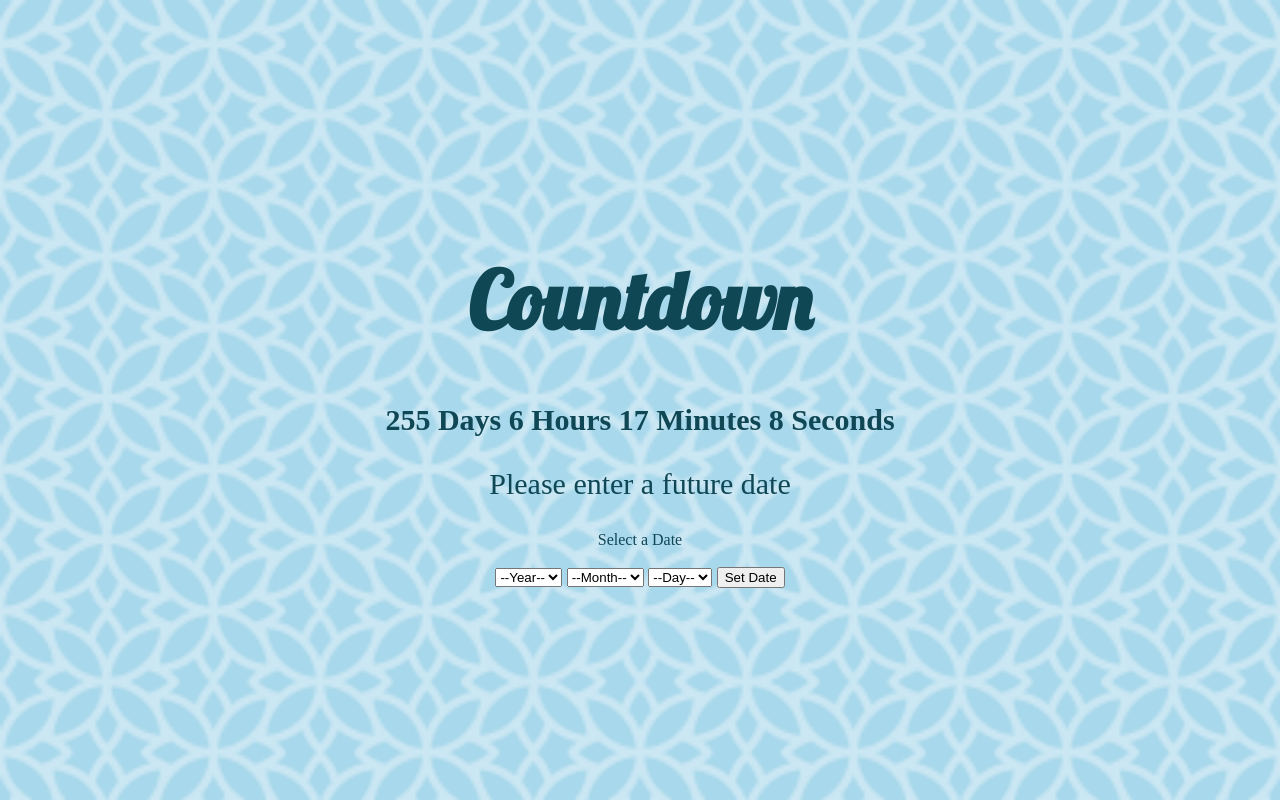
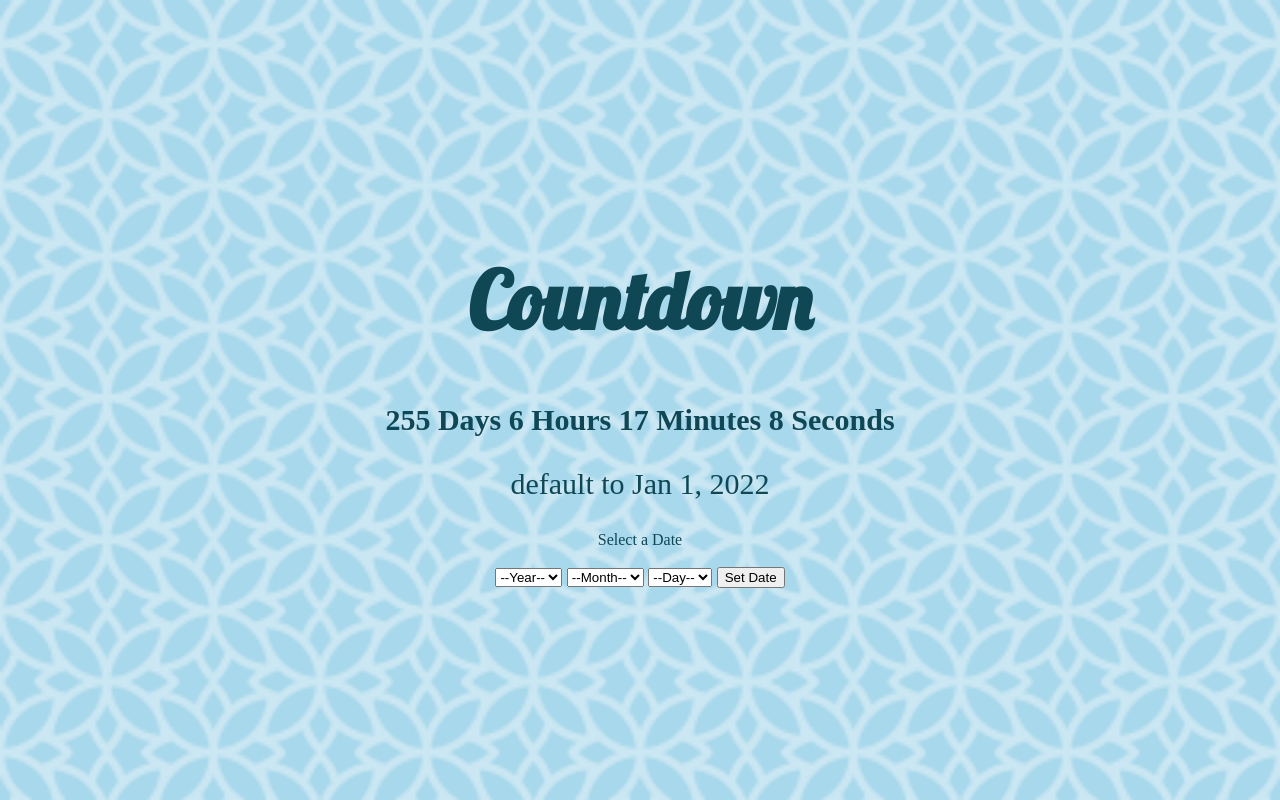
Before and after one commit to legendmine0117/countdown-timer, a plain HTML site: page index.html in a window 1280 px wide. Both pictures are taken after a click on the button "Set Date". Drawn offline with Linux system fonts and the light colour scheme.

Commit message:
fix some bugs

```diff
--- a/countDown.js
+++ b/countDown.js
@@ -2,6 +2,7 @@ let endDate;
 let flag = false; //flag to determine if day is selected by user, if day is not selected, submit button won't work
 window.onload = function(){
     endDate = new Date("Jan 1, 2022").getTime()
+    dateOutput.innerHTML = "default to Jan 1, 2022"
 }
 
 
@@ -72,7 +73,7 @@ function setNewDate(){
     if(((endDate - currentTime) <= 0) || flag === false){
         endDate = new Date("Jan 1, 2022").getTime()
         alert("Please enter a future date")
-        dateOutput.innerHTML = "Please enter a future date"
+        dateOutput.innerHTML = "default to Jan 1, 2022"
     } else{
         dateOutput.innerHTML = `${monthSel.value} ${daySel.value}, ${yearSel.value}`
     }
--- a/index.html
+++ b/index.html
@@ -16,7 +16,7 @@
           <li><span id="hours"></span> Hours </li>
           <li><span id="minutes"></span> Minutes </li>
           <li><span id="seconds"></span> Seconds </li>
-          <p id="dateOutput"> default to Jan 1, 2022</p>
+          <p id="dateOutput"></p>
         </ul>
       </p>
       <label for="dropdown">Select a Date</label>
```
